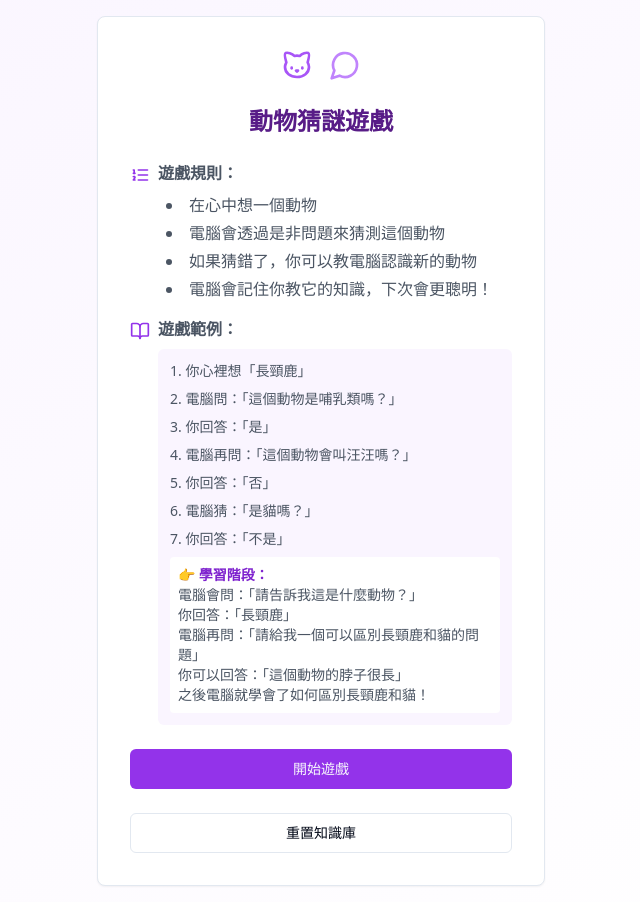
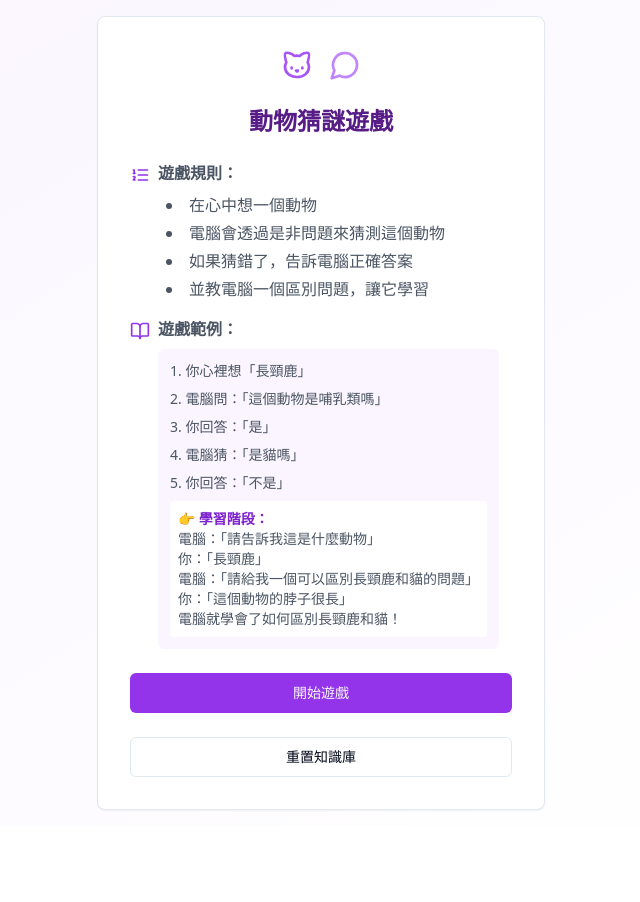
Before and after one commit to maoyang/animal-mind-trainer-web, a React (Vite) app: page / in a window 1280 px wide. Shown: the whole page, without its empty margins (319-959 px from the left). After the commit the page ends 826 px from the top, so only its background shows below. Built offline with nearby package versions, Linux system fonts and the light colour scheme.

Commit message:
Refactor: Update game examples
Update the game examples to be more appropriate.

```diff
--- a/src/components/AnimalGame.tsx
+++ b/src/components/AnimalGame.tsx
@@ -137,8 +137,8 @@ const AnimalGame = () => {
                 <ul className="list-disc list-inside space-y-1 pl-2">
                   <li>在心中想一個動物</li>
                   <li>電腦會透過是非問題來猜測這個動物</li>
-                  <li>如果猜錯了，你可以教電腦認識新的動物</li>
-                  <li>電腦會記住你教它的知識，下次會更聰明！</li>
+                  <li>如果猜錯了，告訴電腦正確答案</li>
+                  <li>並教電腦一個區別問題，讓它學習</li>
                 </ul>
               </div>
             </div>
@@ -149,19 +149,17 @@ const AnimalGame = () => {
                 <p className="font-semibold">遊戲範例：</p>
                 <div className="bg-purple-50 p-3 rounded-md space-y-2 text-sm">
                   <p>1. 你心裡想「長頸鹿」</p>
-                  <p>2. 電腦問：「這個動物是哺乳類嗎？」</p>
+                  <p>2. 電腦問：「這個動物是哺乳類嗎」</p>
                   <p>3. 你回答：「是」</p>
-                  <p>4. 電腦再問：「這個動物會叫汪汪嗎？」</p>
-                  <p>5. 你回答：「否」</p>
-                  <p>6. 電腦猜：「是貓嗎？」</p>
-                  <p>7. 你回答：「不是」</p>
+                  <p>4. 電腦猜：「是貓嗎」</p>
+                  <p>5. 你回答：「不是」</p>
                   <div className="bg-white p-2 rounded mt-2">
                     <p className="font-semibold text-purple-700">👉 學習階段：</p>
-                    <p>電腦會問：「請告訴我這是什麼動物？」</p>
-                    <p>你回答：「長頸鹿」</p>
-                    <p>電腦再問：「請給我一個可以區別長頸鹿和貓的問題」</p>
-                    <p>你可以回答：「這個動物的脖子很長」</p>
-                    <p>之後電腦就學會了如何區別長頸鹿和貓！</p>
+                    <p>電腦：「請告訴我這是什麼動物」</p>
+                    <p>你：「長頸鹿」</p>
+                    <p>電腦：「請給我一個可以區別長頸鹿和貓的問題」</p>
+                    <p>你：「這個動物的脖子很長」</p>
+                    <p>電腦就學會了如何區別長頸鹿和貓！</p>
                   </div>
                 </div>
               </div>
```
